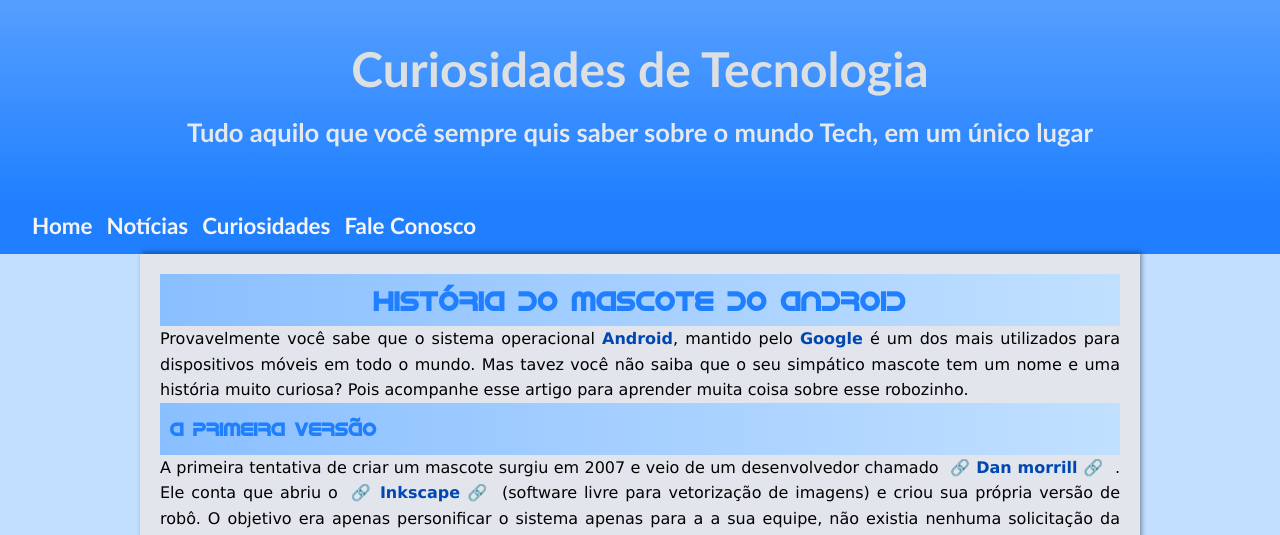
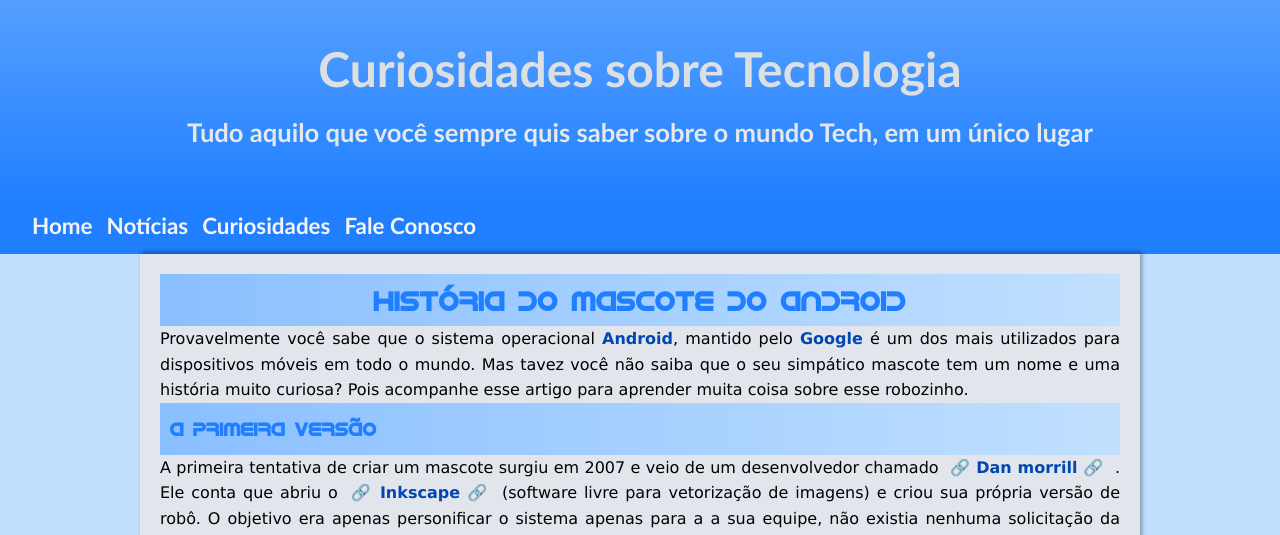
Before and after one commit to Nobrurafael/Html-css, a plain HTML site: page Modulo-02/desafio-modulo-02/index.html in a window 1280 px wide. Shown: the top 535 px of the page. Drawn offline with Linux system fonts and the light colour scheme.

Commit message:
alterando primeiro h1

```diff
--- a/Modulo-02/desafio-modulo-02/index.html
+++ b/Modulo-02/desafio-modulo-02/index.html
@@ -10,7 +10,7 @@
 
 <body>
     <header>
-        <h1>Curiosidades de Tecnologia</h1>
+        <h1>Curiosidades sobre Tecnologia</h1>
 
         <h2>Tudo aquilo que você sempre quis saber sobre o mundo Tech, em um único lugar</h2>
     </header>
```
